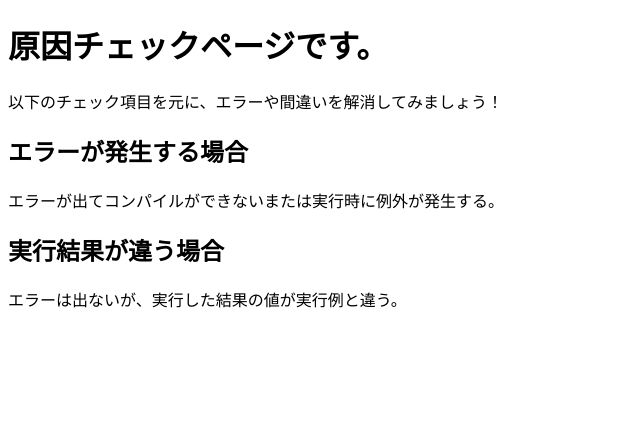
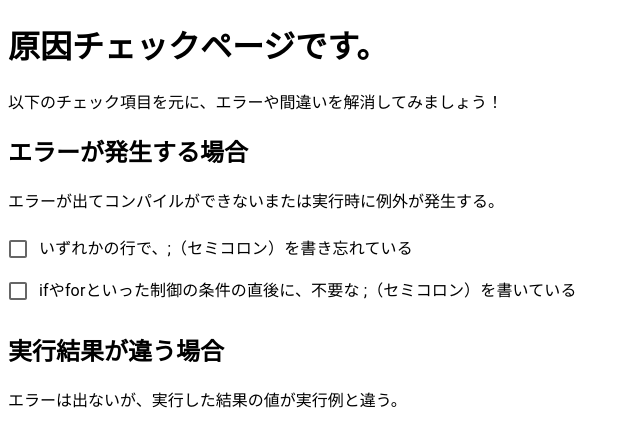
Before and after one commit to KHashimoto3/FormCoder_FRONT, a React (Vite) app: page /result-check in a window 1280 px wide. Shown: the top 446 px of the page, without its empty margins (0-640 px from the left). Built offline with nearby package versions, Linux system fonts and the light colour scheme; no server answers.

Commit message:
とりあえずの項目でチェックボックスを配置してみた。

```diff
--- a/src/components/features/reason-check/ReasonCheck.tsx
+++ b/src/components/features/reason-check/ReasonCheck.tsx
@@ -1,3 +1,5 @@
+import { Checkbox, FormControlLabel, FormGroup } from "@mui/material";
+
 export const ReasonCheck = () => {
   return (
     <>
@@ -6,6 +8,16 @@ export const ReasonCheck = () => {
       <div>
         <h2>エラーが発生する場合</h2>
         <p>エラーが出てコンパイルができないまたは実行時に例外が発生する。</p>
+        <FormGroup>
+          <FormControlLabel
+            control={<Checkbox />}
+            label="いずれかの行で、;（セミコロン）を書き忘れている"
+          />
+          <FormControlLabel
+            control={<Checkbox />}
+            label="ifやforといった制御の条件の直後に、不要な ;（セミコロン）を書いている"
+          />
+        </FormGroup>
       </div>
       <div>
         <h2>実行結果が違う場合</h2>
```
